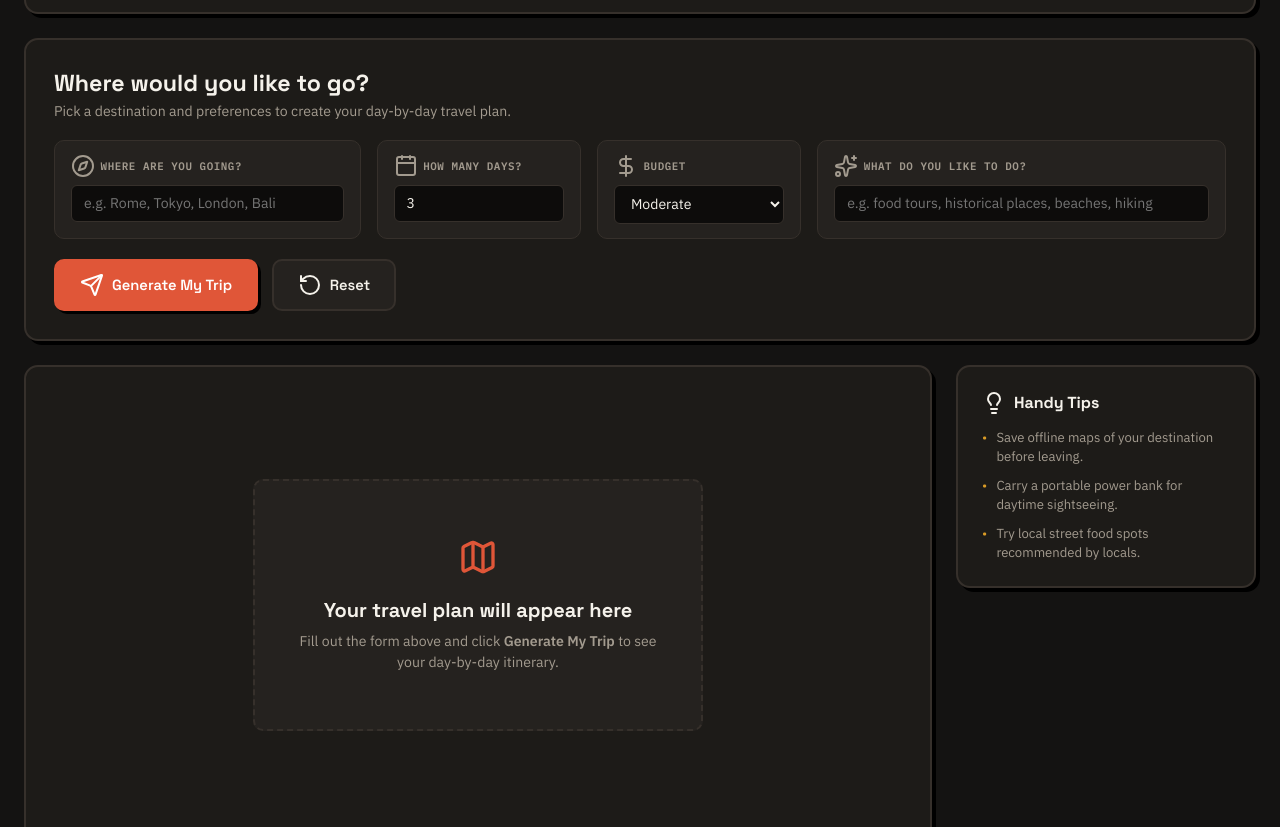
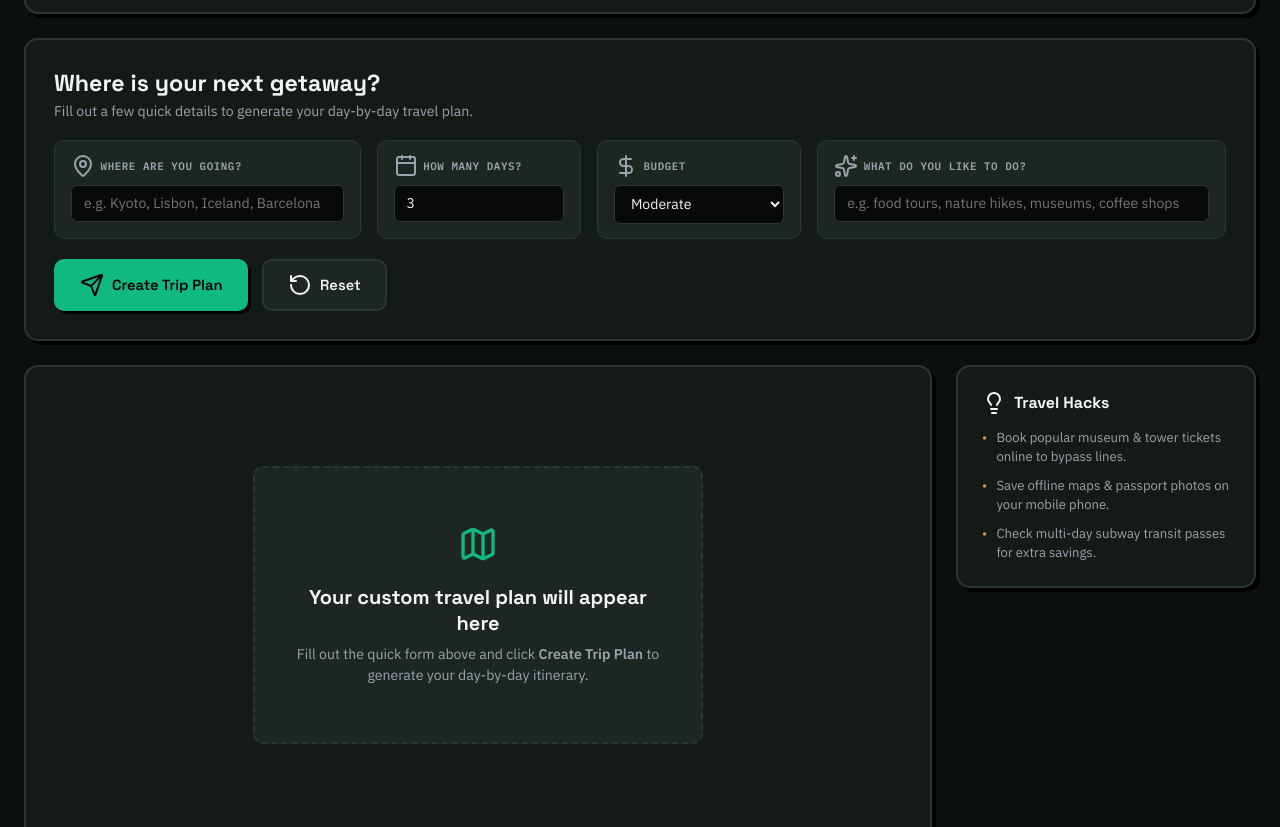
Before and after one commit to sagun-glitch/RoamCraft, a website: page public/index.html in a window 1280 px wide. Shown: the part 86-913 px from the top of the page. Drawn offline with nearby package versions, Linux system fonts and the light colour scheme.

Commit message:
Revamp RoamCraft UI theme to Botanical Forest & Emerald Mint Minimalist

```diff
--- a/public/index.html
+++ b/public/index.html
@@ -3,8 +3,8 @@
 <head>
     <meta charset="UTF-8">
     <meta name="viewport" content="width=device-width, initial-scale=1.0">
-    <title>RoamCraft — Simple Trip Planner</title>
-    <meta name="description" content="Create custom travel itineraries in seconds.">
+    <title>RoamCraft — Smart Travel Planner</title>
+    <meta name="description" content="Create custom day-by-day travel itineraries in seconds.">
     <!-- Google Fonts: Space Grotesk & IBM Plex Sans -->
     <link rel="preconnect" href="https://fonts.googleapis.com">
     <link rel="preconnect" href="https://fonts.gstatic.com" crossorigin>
@@ -16,13 +16,13 @@
 </head>
 <body>
     <div class="app-layout">
-        <!-- Top Navigation -->
+        <!-- Top Navigation Bar -->
         <header class="navbar">
             <div class="nav-left">
                 <div class="brand-logo">
-                    <i data-lucide="map-pin" class="brand-icon"></i>
+                    <i data-lucide="compass" class="brand-icon"></i>
                     <span class="brand-name">Roam<span class="brand-accent">Craft</span></span>
-                    <span class="brand-tag">TRAVEL</span>
+                    <span class="brand-tag">DISPATCH</span>
                 </div>
             </div>
             <div class="nav-right">
@@ -41,16 +41,16 @@
         <!-- Top Hero Planner Deck (Form Bar) -->
         <section class="planner-hero">
             <div class="hero-intro">
-                <h2>Where would you like to go?</h2>
-                <p>Pick a destination and preferences to create your day-by-day travel plan.</p>
+                <h2>Where is your next getaway?</h2>
+                <p>Fill out a few quick details to generate your day-by-day travel plan.</p>
             </div>
 
             <form id="itinerary-form" class="planner-form">
                 <div class="form-grid">
                     <!-- Where to -->
                     <div class="form-card">
-                        <label for="destination"><i data-lucide="compass"></i> WHERE ARE YOU GOING?</label>
-                        <input type="text" id="destination" name="destination" placeholder="e.g. Rome, Tokyo, London, Bali" required>
+                        <label for="destination"><i data-lucide="map-pin"></i> WHERE ARE YOU GOING?</label>
+                        <input type="text" id="destination" name="destination" placeholder="e.g. Kyoto, Lisbon, Iceland, Barcelona" required>
                     </div>
 
                     <!-- How many days -->
@@ -72,14 +72,14 @@
                     <!-- Interests -->
                     <div class="form-card form-card-wide">
                         <label for="interests"><i data-lucide="sparkles"></i> WHAT DO YOU LIKE TO DO?</label>
-                        <input type="text" id="interests" name="interests" placeholder="e.g. food tours, historical places, beaches, hiking">
+                        <input type="text" id="interests" name="interests" placeholder="e.g. food tours, nature hikes, museums, coffee shops">
                     </div>
                 </div>
 
                 <div class="form-actions-bar">
                     <button type="submit" id="submit-btn" class="btn btn-primary">
                         <i data-lucide="send"></i>
-                        <span>Generate My Trip</span>
+                        <span>Create Trip Plan</span>
                     </button>
                     <button type="button" id="reset-btn" class="btn btn-secondary">
                         <i data-lucide="rotate-ccw"></i>
@@ -97,8 +97,8 @@
                 <div id="empty-state" class="empty-state">
                     <div class="empty-card">
                         <i data-lucide="map" class="empty-icon"></i>
-                        <h3>Your travel plan will appear here</h3>
-                        <p>Fill out the form above and click <strong>Generate My Trip</strong> to see your day-by-day itinerary.</p>
+                        <h3>Your custom travel plan will appear here</h3>
+                        <p>Fill out the quick form above and click <strong>Create Trip Plan</strong> to generate your day-by-day itinerary.</p>
                     </div>
                 </div>
 
@@ -109,7 +109,7 @@
                 <div id="error-container" class="error-container hidden">
                     <i data-lucide="alert-circle" class="error-icon"></i>
                     <div class="error-message">
-                        <h4>Unable to generate plan</h4>
+                        <h4>Unable to generate itinerary</h4>
                         <p id="error-text">An error occurred. Please try again.</p>
                     </div>
                 </div>
@@ -117,7 +117,7 @@
                 <!-- Loader -->
                 <div id="loader" class="loader hidden">
                     <div class="spinner"></div>
-                    <span>Planning your custom trip...</span>
+                    <span>Building your personalized trip plan...</span>
                 </div>
             </section>
 
@@ -125,14 +125,14 @@
             <aside class="sidebar-column">
                 <!-- Postmark Stamp Element -->
                 <div id="postmark-stamp" class="stamp-card hidden">
-                    <div class="stamp-header">VERIFIED TRIP</div>
+                    <div class="stamp-header">STAMPED & VERIFIED</div>
                     <svg width="120" height="120" viewBox="0 0 110 110" class="stamp-svg">
                         <circle cx="55" cy="55" r="48" fill="none" stroke="var(--accent)" stroke-width="2" />
                         <circle cx="55" cy="55" r="42" fill="none" stroke="var(--accent)" stroke-width="1.5" stroke-dasharray="3,3" />
                         <path id="curve-top" d="M 18,55 A 37,37 0 0 1 92,55" fill="none" />
                         <path id="curve-bottom" d="M 92,55 A 37,37 0 0 1 18,55" fill="none" />
                         <text fill="var(--accent)" font-family="var(--font-mono)" font-size="7" font-weight="bold" letter-spacing="1">
-                            <textPath href="#curve-top" startOffset="50%" text-anchor="middle" id="stamp-destination">ROME</textPath>
+                            <textPath href="#curve-top" startOffset="50%" text-anchor="middle" id="stamp-destination">KYOTO</textPath>
                         </text>
                         <text fill="var(--accent)" font-family="var(--font-mono)" font-size="7" font-weight="bold" letter-spacing="1.5">
                             <textPath href="#curve-bottom" startOffset="50%" text-anchor="middle">ROAMCRAFT</textPath>
@@ -146,11 +146,11 @@
 
                 <!-- Info Card -->
                 <div class="info-card">
-                    <h4><i data-lucide="lightbulb"></i> Handy Tips</h4>
+                    <h4><i data-lucide="lightbulb"></i> Travel Hacks</h4>
                     <ul>
-                        <li>Save offline maps of your destination before leaving.</li>
-                        <li>Carry a portable power bank for daytime sightseeing.</li>
-                        <li>Try local street food spots recommended by locals.</li>
+                        <li>Book popular museum & tower tickets online to bypass lines.</li>
+                        <li>Save offline maps & passport photos on your mobile phone.</li>
+                        <li>Check multi-day subway transit passes for extra savings.</li>
                     </ul>
                 </div>
             </aside>
@@ -158,7 +158,7 @@
 
         <!-- Footer -->
         <footer class="app-footer">
-            <p>&copy; 2026 RoamCraft. Simple & custom trip planning.</p>
+            <p>&copy; 2026 RoamCraft Travel. Made for easy vacation planning.</p>
         </footer>
     </div>
 
--- a/public/style.css
+++ b/public/style.css
@@ -1,31 +1,32 @@
 /* ==========================================================================
-   RoamCraft — Terracotta Sand & Slate Minimalist Theme
+   RoamCraft — Botanical Forest & Emerald Mint Minimalist Theme
    Strictly NO Gradients | Strictly NO Glassmorphism/Blur
    ========================================================================== */
 
 :root {
-    /* Solid Color Palette */
-    --bg-main: #141312;           /* Deep Sand Canvas */
-    --bg-nav: #1D1B18;            /* Navigation Surface */
-    --bg-card: #25221F;           /* Card & Module Surface */
-    --bg-card-hover: #2F2B27;     /* Hover Surface */
-    --bg-input: #0D0C0B;          /* Input Field Surface */
+    /* Solid Palette */
+    --bg-main: #0C100D;           /* Deep Charcoal Canvas */
+    --bg-nav: #141A16;            /* Top Navbar Surface */
+    --bg-card: #1D2620;           /* Card Surface */
+    --bg-card-hover: #26332B;     /* Hover Card Surface */
+    --bg-input: #070A08;          /* Input Surface */
 
     /* Solid Accents */
-    --accent: #E05638;            /* Solid Terracotta Accent */
-    --accent-hover: #F06748;      /* Bright Terracotta */
-    --accent-dark: #B83A1F;       /* Dark Terracotta */
-    --brand-gold: #D99B26;        /* Solid Ochre Gold */
+    --accent: #10B981;            /* Emerald Mint Accent */
+    --accent-hover: #34D399;      /* Bright Emerald */
+    --accent-dark: #059669;       /* Dark Emerald */
+    --brand-amber: #F59E0B;       /* Warm Amber */
+    --brand-red: #EF4444;         /* Coral Red */
 
     /* Text / Ink */
-    --text-main: #F5F2EB;         /* Off-White Sand Text */
-    --text-muted: #A39B8F;        /* Muted Sand Text */
-    --text-dim: #70685D;          /* Subdued Label Text */
+    --text-main: #F3F4F6;         /* Off-White Text */
+    --text-muted: #9CA3AF;        /* Secondary Slate Text */
+    --text-dim: #6B7280;          /* Subdued Label Text */
 
     /* Solid Borders */
-    --border: #36302B;            /* Structural Solid Border */
-    --border-highlight: #4D453E;  /* Active Highlight Border */
-    --border-accent: #E05638;     /* Terracotta Accent Border */
+    --border: #2A382F;            /* Structural Border */
+    --border-highlight: #3A4C40;  /* Highlight Border */
+    --border-accent: #10B981;     /* Accent Border */
 
     /* Typography */
     --font-heading: 'Space Grotesk', system-ui, sans-serif;
@@ -105,7 +106,7 @@ body {
 
 .brand-tag {
     background-color: var(--accent);
-    color: #FFFFFF;
+    color: #000000;
     font-family: var(--font-mono);
     font-size: 0.65rem;
     font-weight: 700;
@@ -269,7 +270,7 @@ body {
 
 .btn-primary {
     background-color: var(--accent);
-    color: #FFFFFF;
+    color: #000000;
     border-color: var(--accent);
     box-shadow: 3px 3px 0px #000000;
 }
@@ -481,7 +482,7 @@ body {
     width: 8px;
     height: 8px;
     border-radius: 50%;
-    background-color: var(--brand-gold);
+    background-color: var(--brand-amber);
     border: 2px solid var(--bg-nav);
 }
 
@@ -659,7 +660,7 @@ body {
 .info-card h4 i {
     width: 1rem;
     height: 1rem;
-    color: var(--brand-gold);
+    color: var(--brand-amber);
 }
 
 .info-card ul {
@@ -681,7 +682,7 @@ body {
     content: '•';
     position: absolute;
     left: 0;
-    color: var(--brand-gold);
+    color: var(--brand-amber);
 }
 
 .app-footer {
```
